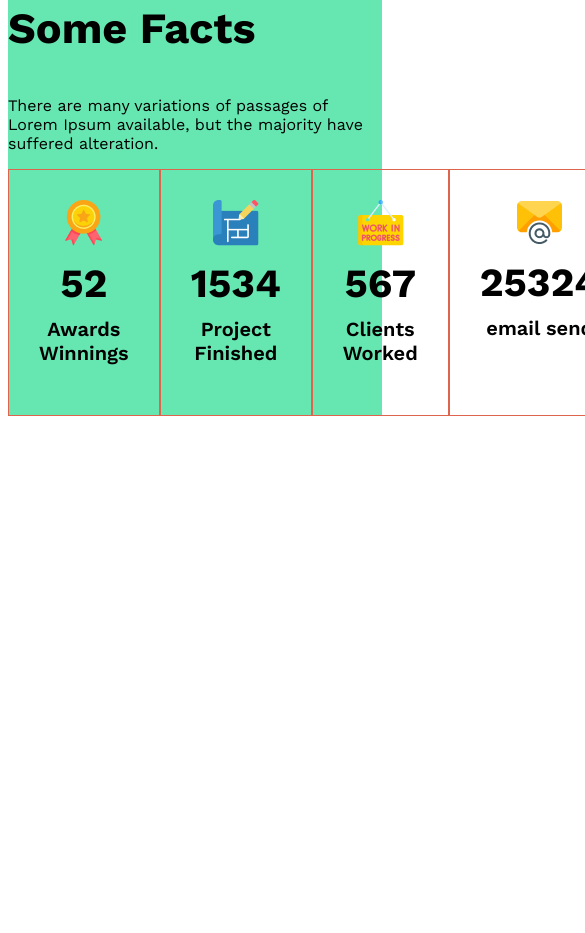
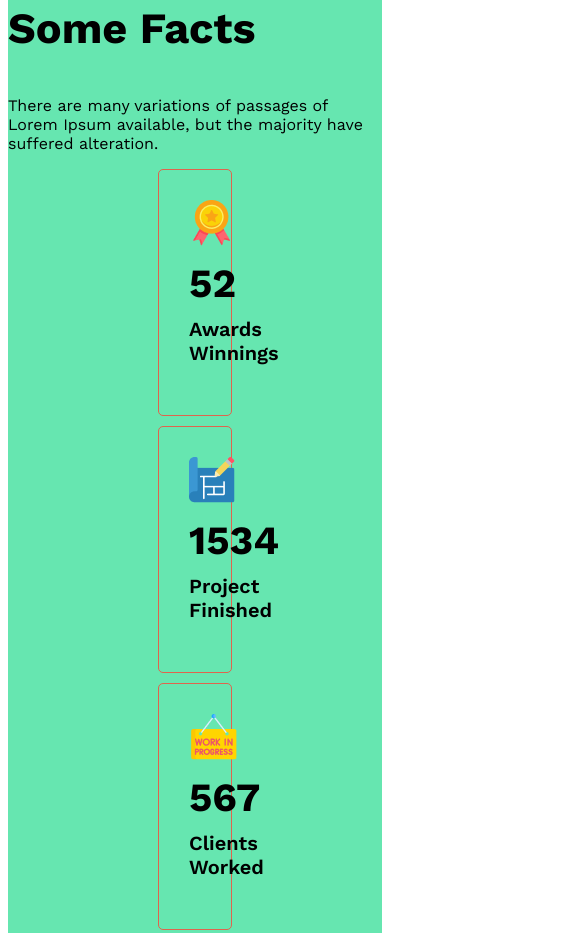
Before and after one commit to sagormukaddesh/architects-resources-webmy, a plain HTML site: page index.html in a window 390 px wide. Shown: the part 3010-3943 px from the top of the page, 585 px wide, since content can reach past the window. Before the commit the page ends 3476 px from the top, so only its background shows below. Drawn offline with nearby package versions, Linux system fonts and the light colour scheme.

Commit message:
added fact section

```diff
--- a/style.css
+++ b/style.css
@@ -118,6 +118,7 @@ main{
 .fact-card-container > .card {
     border: 1px solid rgb(223, 100, 78);
     padding:30px;
+    border-radius: 5px;
 }
 .fact-card-container .card-stats {
     margin-top: 10px;
@@ -139,7 +140,8 @@ main{
        background-color: rgba(253, 118, 21, 0.979);
     }
     nav,
-    .teams-container
+    .teams-container,
+    .fact-card-container
     {
         flex-direction: column;
     }
@@ -148,6 +150,13 @@ main{
     }
     .teams-img-container{
         grid-template-columns: 1fr;
+    }
+    .fact-card-container{
+        margin-left: 150px;
+        margin-right: 150px;
+
+
+        gap: 10px;
     }
 }
 
```
